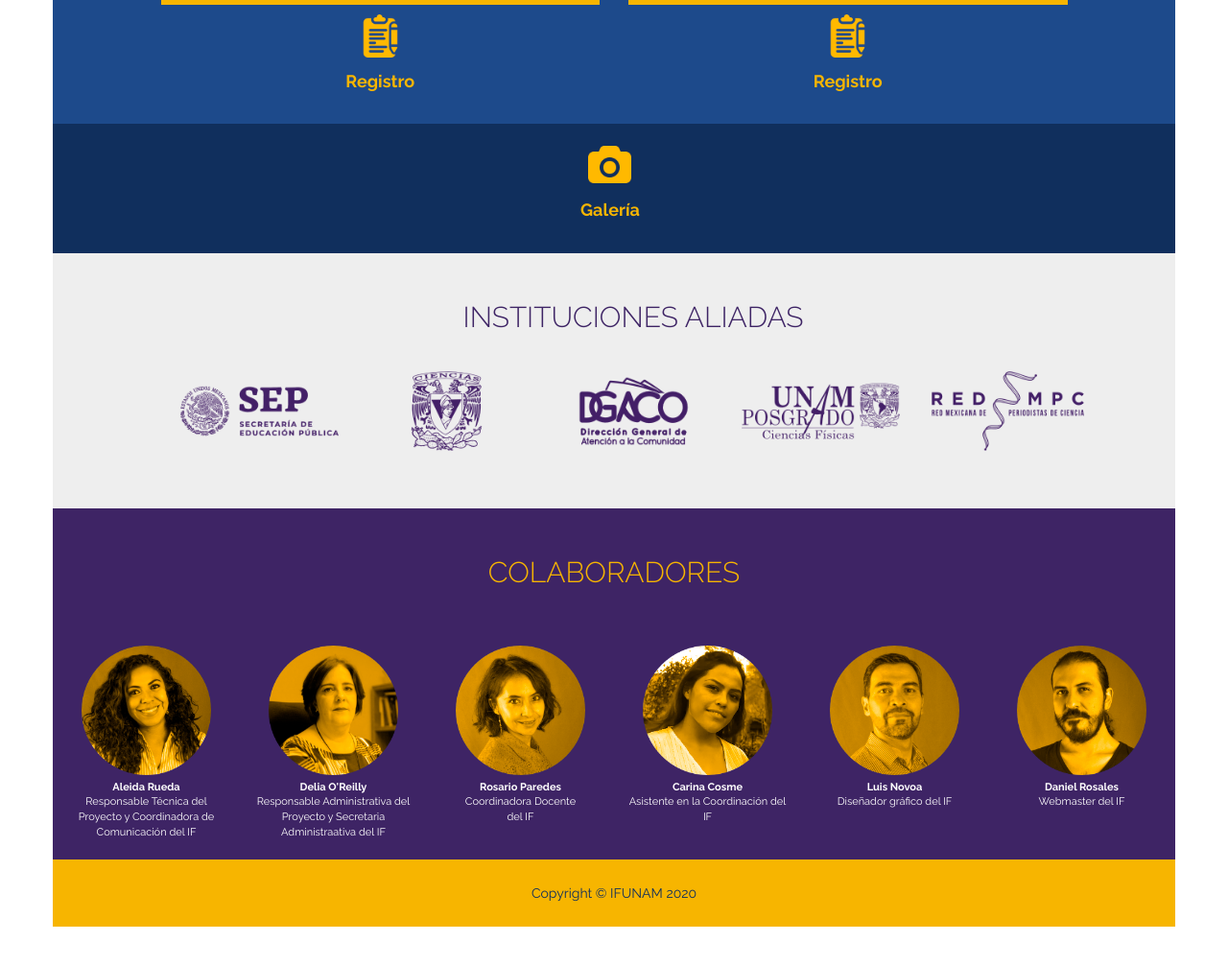
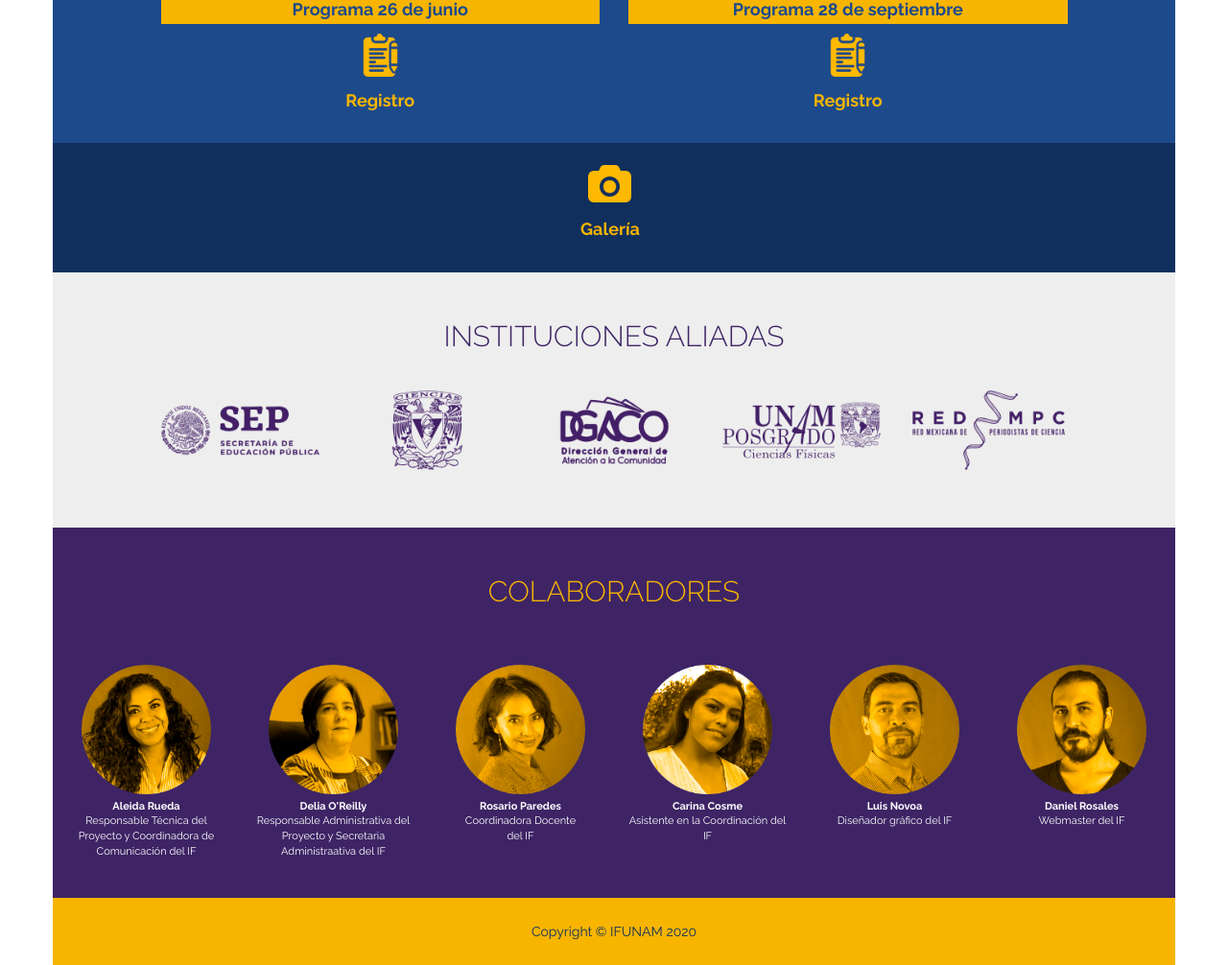
Before and after one commit to SusannahDiaz/Fisica-para-todos, a PHP site: page / in a window 1280 px wide. Shown: the part 5169-6175 px from the top of the page at 96% size. Before the commit the page ends 6135 px from the top, so only its background shows below. Run offline with PHP 8.4, Linux system fonts and the light colour scheme; some libraries are stand-ins or nearby versions.

Commit message:
padding was fixed

```diff
--- a/css/styles.css
+++ b/css/styles.css
@@ -320,6 +320,7 @@ section.proyectos H3 {
 section.morado{
   background: #3E2465;
   color: white;
+  padding: 20px 0 40px 0;
 }
 section.amarillo{
   color: #3E2465;
@@ -384,7 +385,7 @@ section.azulo h4{
 section.gris{
   background: #EEEEEE;
   color: white;
-  padding: 20px 20px 40px 20px;
+  padding: 20px 0 40px 0;
 }
 section.gris h3{
   color: #3E2465;
```
